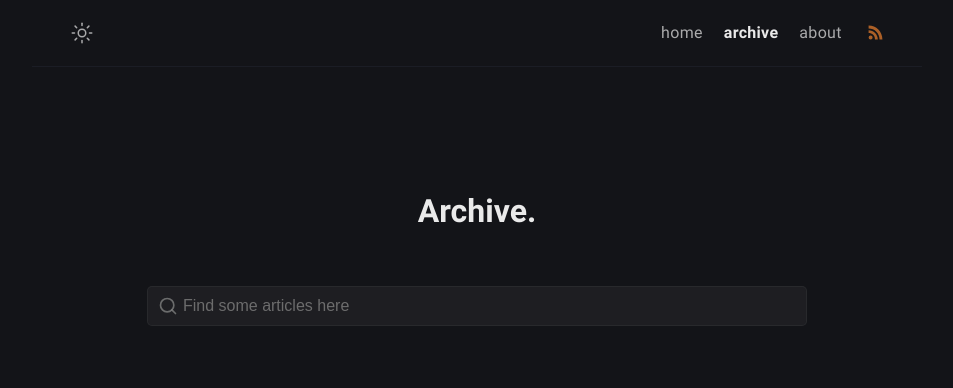
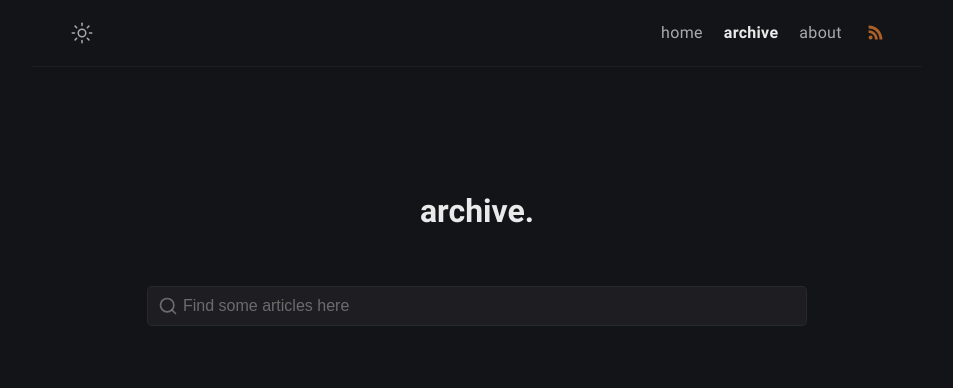
Before and after one commit to dontcalldeepti/dontcalldeepti.github.io, a Jekyll site: the page built from archive.html, in a window 1280 px wide. Shown: the top 388 px of the page, without its empty margins (163-1116 px from the left). Built offline with Jekyll 4.4.1, drawn with Linux system fonts in a browser that asks for light colours.

Commit message:
small changes

```diff
--- a/archive.html
+++ b/archive.html
@@ -1,5 +1,5 @@
 ---
-title: Archive
+title: archive
 permalink: /archive/
 layout: page
 excerpt: All post.
```
